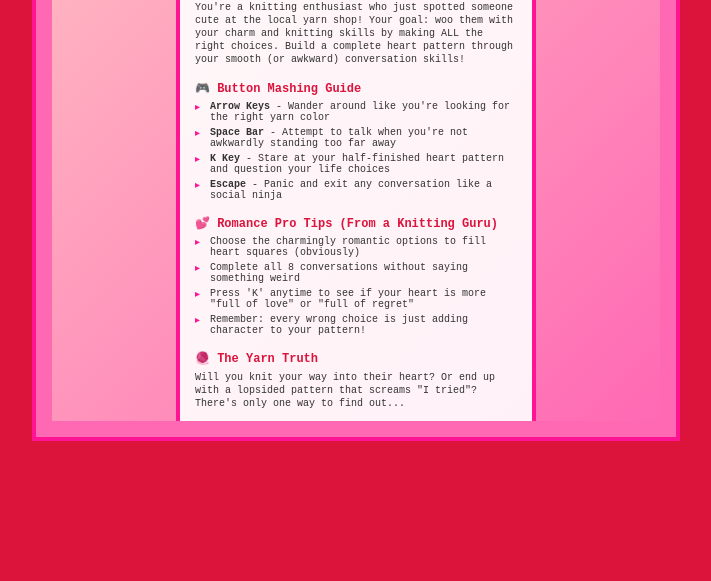
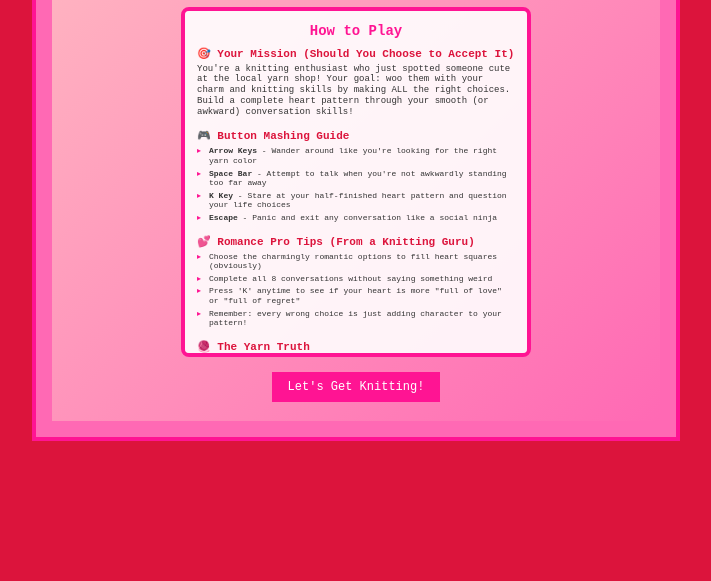
Before and after one commit to cirims/heart-strings, a plain HTML site: page index.html in a window 1280 px wide. Shown: the part 219-800 px from the top of the page, without its empty margins (284-995 px from the left). Drawn offline with Linux system fonts and the light colour scheme.

Commit message:
Fix welcome screen to fit without cutoff

```diff
--- a/styles.css
+++ b/styles.css
@@ -53,57 +53,58 @@
     align-items: center;
     justify-content: center;
     background: linear-gradient(135deg, #ffb6c1 0%, #ff69b4 100%);
+    overflow-y: auto;
 }
 
 #welcome-content {
     text-align: center;
-    padding: 20px;
-    max-width: 400px;
+    padding: 15px;
+    max-width: 380px;
+    max-height: 480px;
+    overflow-y: auto;
 }
 
 #welcome-content h1 {
-    font-size: 32px;
-    margin-bottom: 20px;
+    font-size: 28px;
+    margin-bottom: 15px;
     color: #ff1493;
     text-shadow: 2px 2px 0px #fff;
     animation: pulse 2s infinite;
-}
-
-@keyframes pulse {
-    0%, 100% { transform: scale(1); }
-    50% { transform: scale(1.05); }
 }
 
 #game-instructions {
     background: rgba(255, 255, 255, 0.9);
     border: 4px solid #ff1493;
     border-radius: 8px;
-    padding: 15px;
-    margin-bottom: 20px;
+    padding: 12px;
+    margin-bottom: 15px;
     color: #333;
-    font-size: 10px;
+    font-size: 9px;
+    max-height: 350px;
+    overflow-y: auto;
 }
 
 #game-instructions h2 {
     color: #ff1493;
-    margin-bottom: 10px;
-    font-size: 16px;
+    margin-bottom: 8px;
+    font-size: 14px;
 }
 
 .instruction-section {
-    margin-bottom: 15px;
+    margin-bottom: 12px;
     text-align: left;
 }
 
 .instruction-section h3 {
     color: #dc143c;
-    margin-bottom: 5px;
-    font-size: 12px;
+    margin-bottom: 4px;
+    font-size: 11px;
 }
 
 .instruction-section p {
-    margin-bottom: 8px;
-    line-height: 1.3;
+    margin-bottom: 6px;
+    line-height: 1.2;
+    font-size: 9px;
 }
 
 .instruction-section ul {
@@ -112,9 +113,11 @@
 }
 
 .instruction-section li {
-    margin-bottom: 4px;
-    padding-left: 15px;
+    margin-bottom: 3px;
+    padding-left: 12px;
     position: relative;
+    font-size: 8px;
+    line-height: 1.2;
 }
 
 .instruction-section li:before {
@@ -125,8 +128,8 @@
 }
 
 #start-game-btn {
-    font-size: 14px;
-    padding: 10px 20px;
+    font-size: 12px;
+    padding: 8px 16px;
     background: #ff1493;
     color: white;
     border: none;
@@ -138,6 +141,11 @@
 #start-game-btn:hover {
     background: #dc143c;
     transform: scale(1.1) rotate(2deg);
+}
+
+@keyframes pulse {
+    0%, 100% { transform: scale(1); }
+    50% { transform: scale(1.05); }
 }
 
 @keyframes bounce {
```
